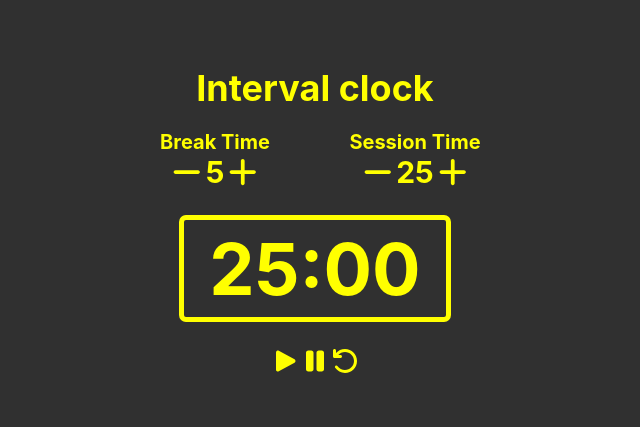
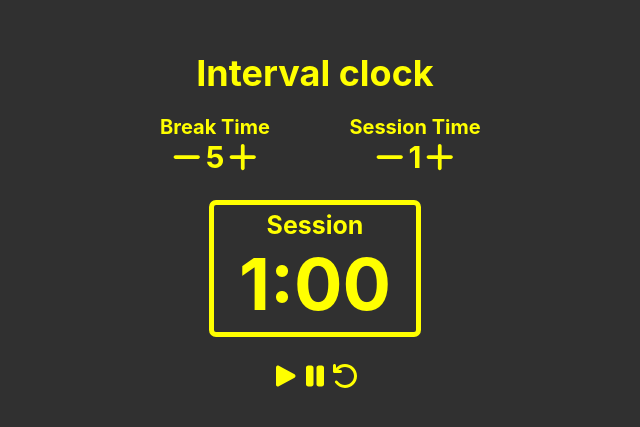
Before and after one commit to cbagby33/25-5-clock, a React (Create React App) app: page / in a window 1280 px wide. Shown: the part 179-606 px from the top of the page, without its empty margins (325-965 px from the left). Built offline with nearby package versions, Linux system fonts and the light colour scheme.

Commit message:
add state to clock componpent for session time to correspond with time set by controller

```diff
--- a/src/App.css
+++ b/src/App.css
@@ -37,6 +37,11 @@ body{
   padding: 5px 25px;
   margin: 25px auto 25px auto;
 }
+#timer p{
+  font-size: .347222em;
+  margin: 0 auto;
+  padding: 0;
+}
 .time-setter{
   font-size: 1.5em;
 }
--- a/src/component/Clock.js
+++ b/src/component/Clock.js
@@ -3,19 +3,17 @@ import React from 'react';
 import TimeController from './TimeController'
 import Controls from './Controls'
 
-// Font Awesome dependencies
-import { FontAwesomeIcon } from '@fortawesome/react-fontawesome'
-import { library } from '@fortawesome/fontawesome-svg-core'
-import { fas } from '@fortawesome/free-solid-svg-icons'
-import { fab } from '@fortawesome/free-brands-svg-icons'
-
-library.add(fas, fab) // add library of icons
 class Clock extends React.Component {
   constructor(props){
     super(props)
     this.state ={
-      time: '25:00'
+      time: 1,
+      currentTimeType: 'Session'
     }
+    this.setTime = this.setTime.bind(this)
+  }
+  setTime(){
+    return this.state.time+':00'
   }
   render(){
     return(
@@ -23,9 +21,12 @@ class Clock extends React.Component {
         <div id="title">Interval clock</div>
         <div id="time-settings">
           <TimeController title="Break Time" time="5" />
-          <TimeController title="Session Time" time="25" />
+          <TimeController title="Session Time" time={this.state.time} />
         </div>
-        <div id="timer">{this.state.time}</div>
+        <div id="timer">
+          <p>{this.state.currentTimeType}</p>
+          <div>{this.setTime()}</div>
+        </div>
         <Controls />
       </div>
     )
```
